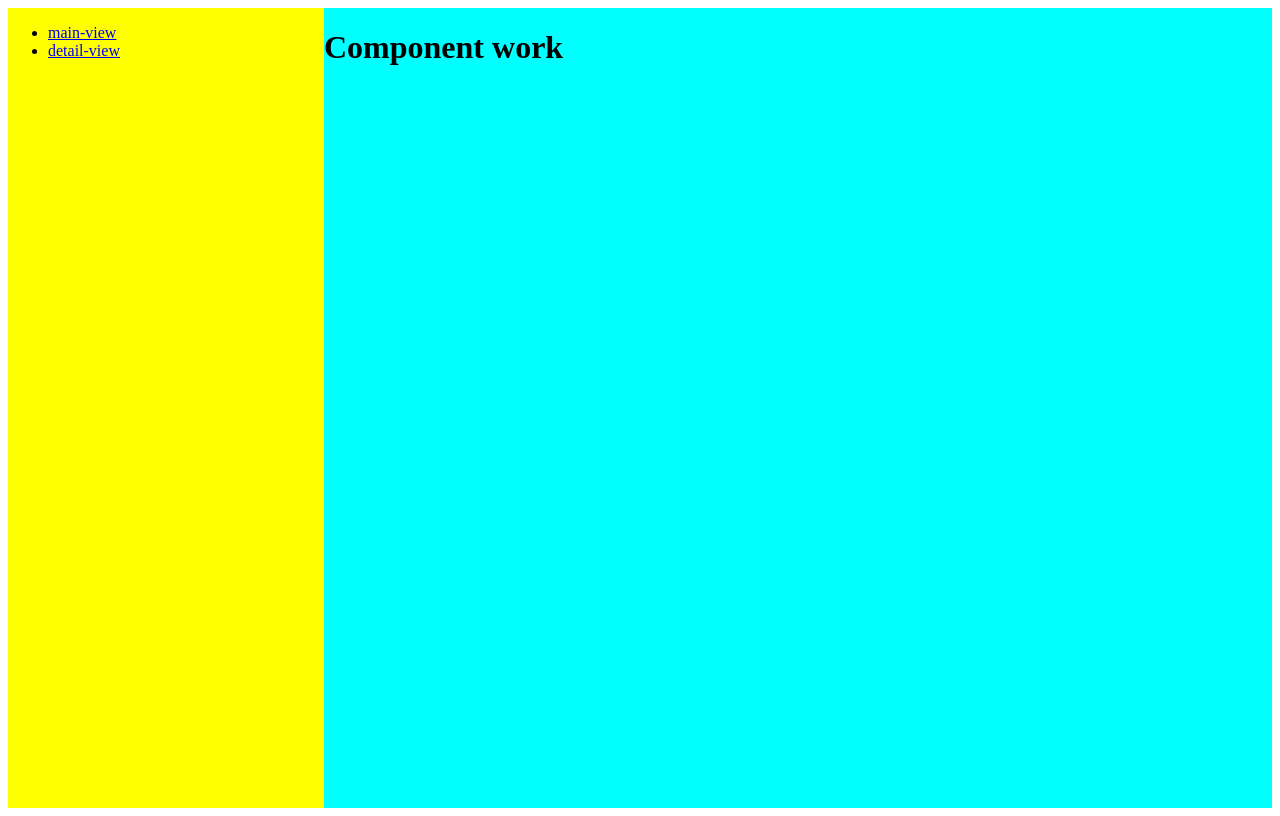
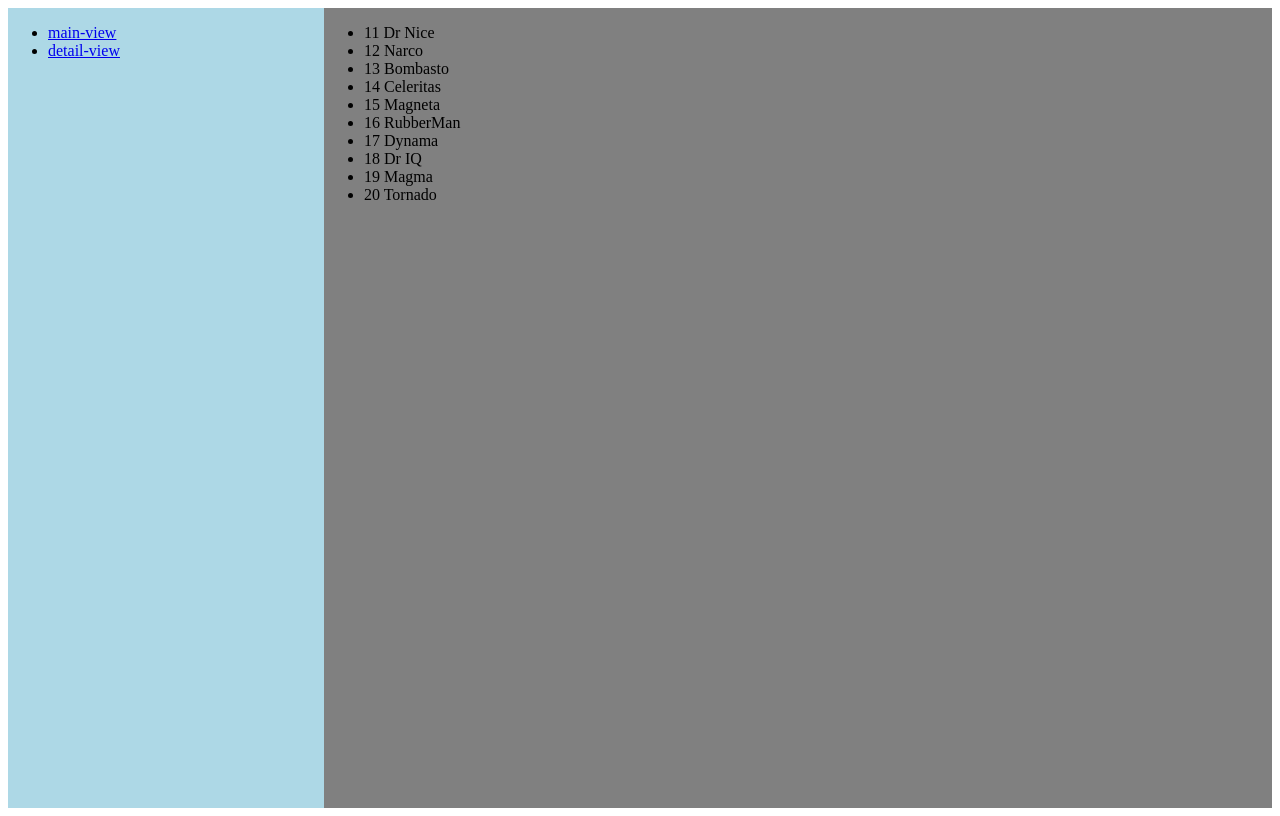
Before and after one commit to thirty33/HeroesApp, an Angular app: page / in a window 1280 px wide. Built offline with nearby package versions, Linux system fonts and the light colour scheme.

Commit message:
show hero detail view

```diff
--- a/src/app/app.component.css
+++ b/src/app/app.component.css
@@ -1,14 +1,14 @@
 .main-div {
-    background-color: aqua;
+    background-color: grey;
     display: grid;
     grid-template-columns: 2fr 6fr;
     height: 100vh;
 }
 
 .navigator-div {
-    background-color: purple;
+    background-color: aqua;
 }
 
 .navigator-div {
-    background-color: yellow;
+    background-color: lightblue;
 }
--- a/src/app/app.module.ts
+++ b/src/app/app.module.ts
@@ -6,6 +6,7 @@
 import { HeroesComponent } from './components/heroes/heroes.component';
 import { HeroDetailComponent } from './components/hero-detail/hero-detail.component';
 import { NavigatorComponent } from './components/navigator/navigator.component';
+import { FormsModule, ReactiveFormsModule } from '@angular/forms';
 
 @NgModule({
   declarations: [
@@ -16,7 +17,9 @@
   ],
   imports: [
     BrowserModule,
-    AppRoutingModule
+    AppRoutingModule,
+    FormsModule,
+    ReactiveFormsModule
   ],
   providers: [],
   bootstrap: [AppComponent]
--- a/src/app/components/heroes/heroes.component.html
+++ b/src/app/components/heroes/heroes.component.html
@@ -1 +1,18 @@
-<h1>Component work</h1>
+<div class="main-div">
+    <ul class="heroes-list">
+        <li *ngFor="let hero of heroes"
+            (click)="onSelect(hero)">
+            <span>{{hero.id}}</span> {{hero.name}}
+        </li>
+    </ul>
+
+    <div class="selected-hero" *ngIf="selectedHero">
+        <h2>{{selectedHero.name | uppercase}} Details</h2>
+        <div><span>id: </span>{{selectedHero.id}}</div>
+        <div>
+            <label>name:
+                <input [(ngModel)]="selectedHero.name" placeholder="name"/>
+            </label>
+        </div>
+    </div>
+</div>
--- a/src/app/components/heroes/heroes.component.ts
+++ b/src/app/components/heroes/heroes.component.ts
@@ -1,4 +1,6 @@
 import { Component, OnInit } from '@angular/core';
+import { Heroes } from '../../heroes';
+import { Hero } from '../../classes/hero';
 
 @Component({
   selector: 'app-heroes',
@@ -6,10 +8,15 @@
   styleUrls: ['./heroes.component.css']
 })
 export class HeroesComponent implements OnInit {
-
+  heroes = Heroes;
+  selectedHero: Hero;
   constructor() { }
 
   ngOnInit() {
   }
 
+  onSelect(hero: Hero): void {
+    this.selectedHero = hero;
+  }
+
 }
--- /dev/null
+++ b/src/app/heroes.ts
@@ -0,0 +1,14 @@
+import { Hero } from './classes/hero';
+
+export const Heroes: Hero[] = [
+  { id: 11, name: 'Dr Nice' },
+  { id: 12, name: 'Narco' },
+  { id: 13, name: 'Bombasto' },
+  { id: 14, name: 'Celeritas' },
+  { id: 15, name: 'Magneta' },
+  { id: 16, name: 'RubberMan' },
+  { id: 17, name: 'Dynama' },
+  { id: 18, name: 'Dr IQ' },
+  { id: 19, name: 'Magma' },
+  { id: 20, name: 'Tornado' }
+];
```
